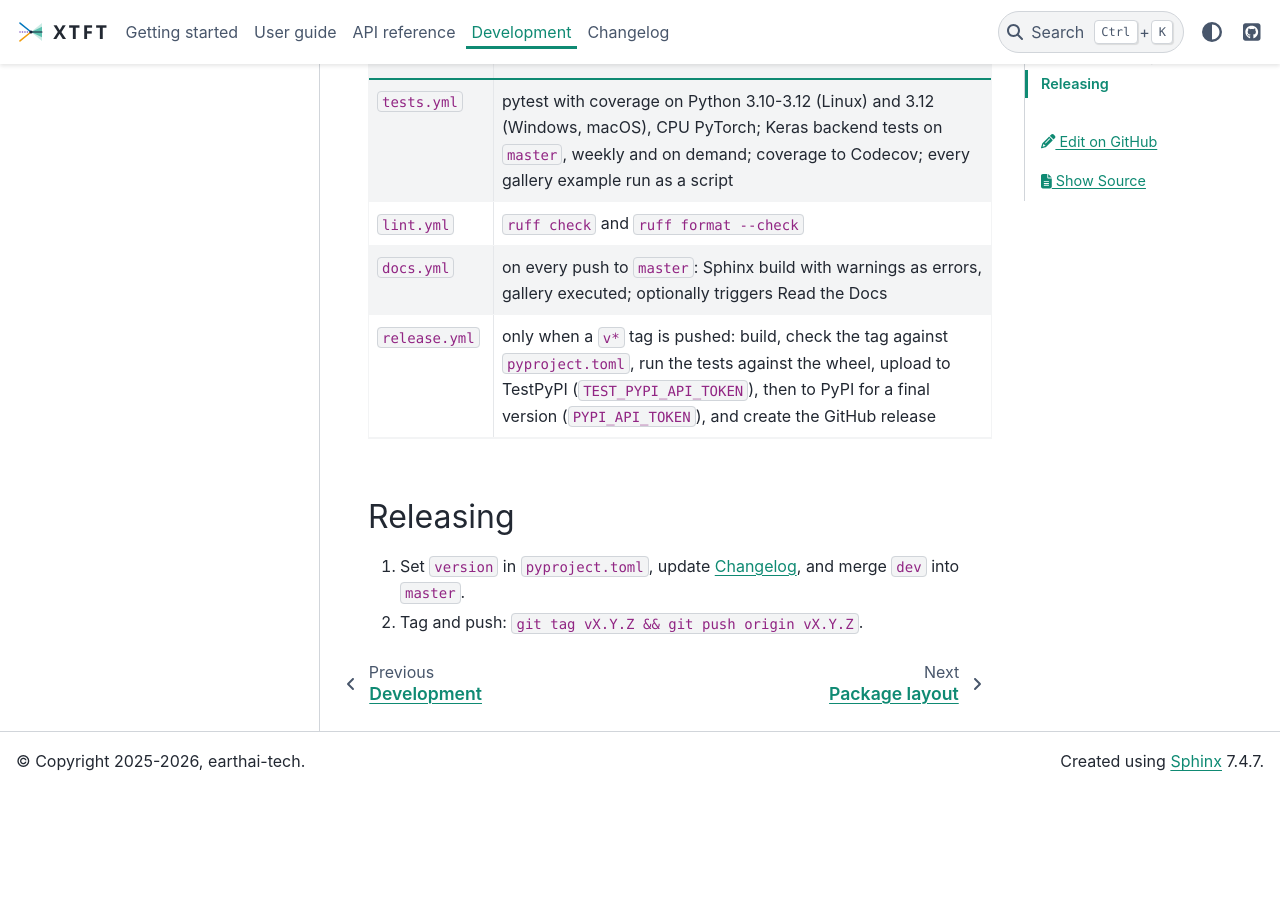
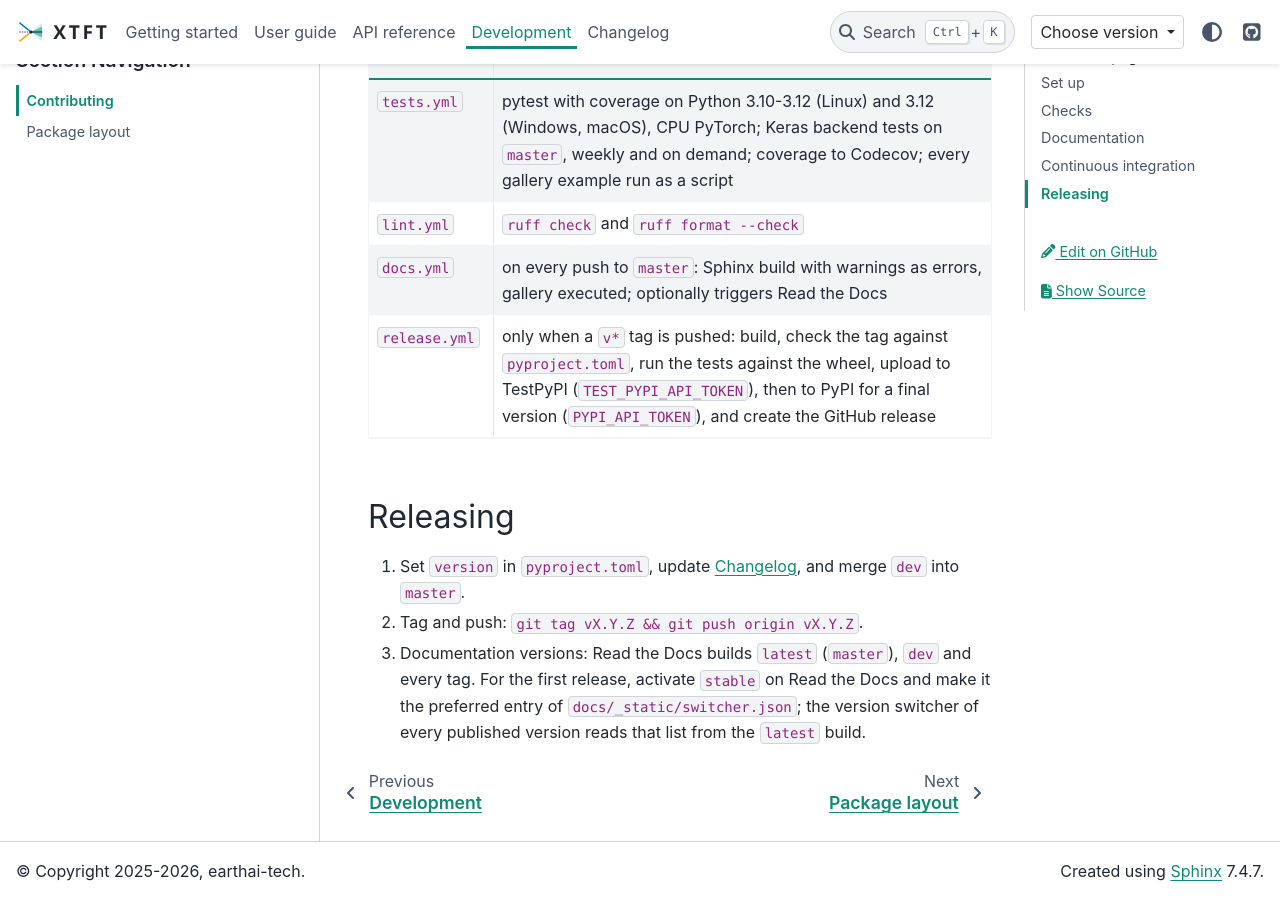
Before and after one commit to earthai-tech/xtft, a Sphinx documentation site: the page built from docs/development/contributing.rst, in a window 1280 px wide and 900 px high, scrolled down 1316 px. Built offline with Sphinx 7.4.7 and the PyData theme 0.15.4, drawn with Linux system fonts in a browser that asks for light colours; pages that are not in the unit, such as notebooks, are missing from menus; comment, search, counter and statistics services are not loaded; the version number is read from the project's files by our own code; before the commit the page ends 2107 px from its top, so only the background shows below that.

Commit message:
Add a version switcher to the documentation
The pydata version switcher reads _static/switcher.json from the
"latest" build on Read the Docs and highlights the version being
read (READTHEDOCS_VERSION); a banner warns readers of a version
that is not the preferred one. Versions: latest (master) and dev;
the release steps say how to add "stable" at the first release.

Co-Authored-By: EarthAI-Tech <etanoyau@gmail.com>

```diff
--- a/docs/conf.py
+++ b/docs/conf.py
@@ -102,6 +102,17 @@ html_logo = "_static/logo/xtft-symbol.svg"
 html_favicon = "_static/logo/xtft-symbol.svg"
 html_static_path = ["_static"]
 html_css_files = ["custom.css"]
+# Version switcher. Every published version reads the list of the
+# "latest" build, so a new release only needs an entry in
+# _static/switcher.json (and the version activated on Read the
+# Docs). Read the Docs sets READTHEDOCS_VERSION to the slug of the
+# version being built ("latest", "stable", "dev", "v0.1.0"); local
+# builds use "dev".
+SWITCHER_URL = (
+    "https://xtft.readthedocs.io/en/latest/_static/switcher.json"
+)
+switcher_version = os.environ.get("READTHEDOCS_VERSION", "dev")
+
 html_theme_options = {
     "logo": {
         "text": "XTFT",
@@ -110,7 +121,20 @@ html_theme_options = {
     },
     "github_url": "https://github.com/earthai-tech/xtft",
     "navbar_align": "left",
-    "navbar_end": ["theme-switcher", "navbar-icon-links"],
+    "switcher": {
+        "json_url": SWITCHER_URL,
+        "version_match": switcher_version,
+    },
+    # The list is read from the published site; a build made before
+    # it is online must not fail on the warning.
+    "check_switcher": False,
+    # Warn readers of an older or development version.
+    "show_version_warning_banner": True,
+    "navbar_end": [
+        "version-switcher",
+        "theme-switcher",
+        "navbar-icon-links",
+    ],
     "show_toc_level": 2,
     "navigation_with_keys": False,
     "use_edit_page_button": True,
--- a/docs/development/contributing.rst
+++ b/docs/development/contributing.rst
@@ -84,3 +84,9 @@ Releasing
 1. Set ``version`` in ``pyproject.toml``, update
    :doc:`/changelog`, and merge ``dev`` into ``master``.
 2. Tag and push: ``git tag vX.Y.Z && git push origin vX.Y.Z``.
+3. Documentation versions: Read the Docs builds ``latest``
+   (``master``), ``dev`` and every tag. For the first release,
+   activate ``stable`` on Read the Docs and make it the preferred
+   entry of ``docs/_static/switcher.json``; the version switcher of
+   every published version reads that list from the ``latest``
+   build.
```
Also changed, not shown: CONTRIBUTING.md (+8 -0 lines), docs/_static/switcher.json (added, +13 -0 lines).
